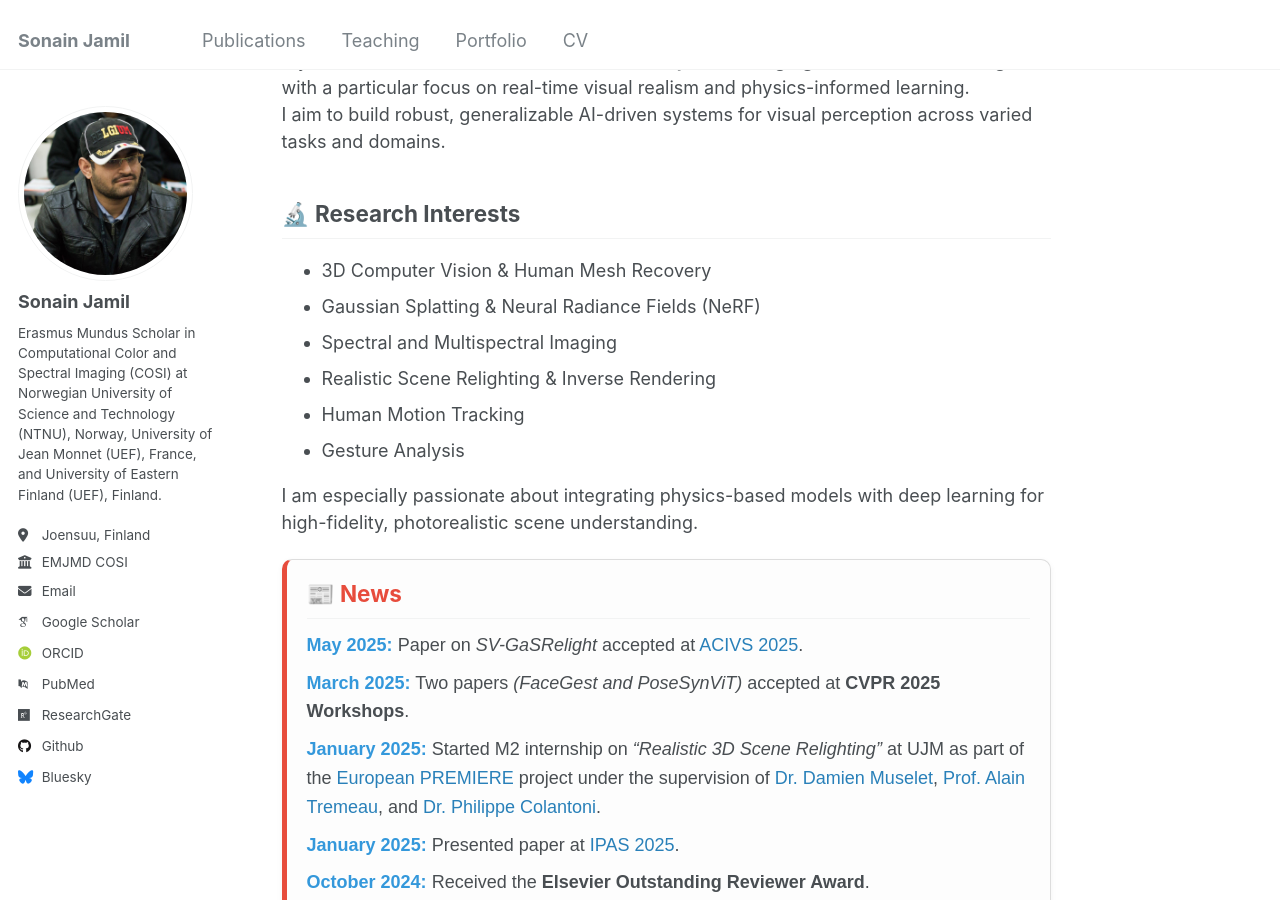
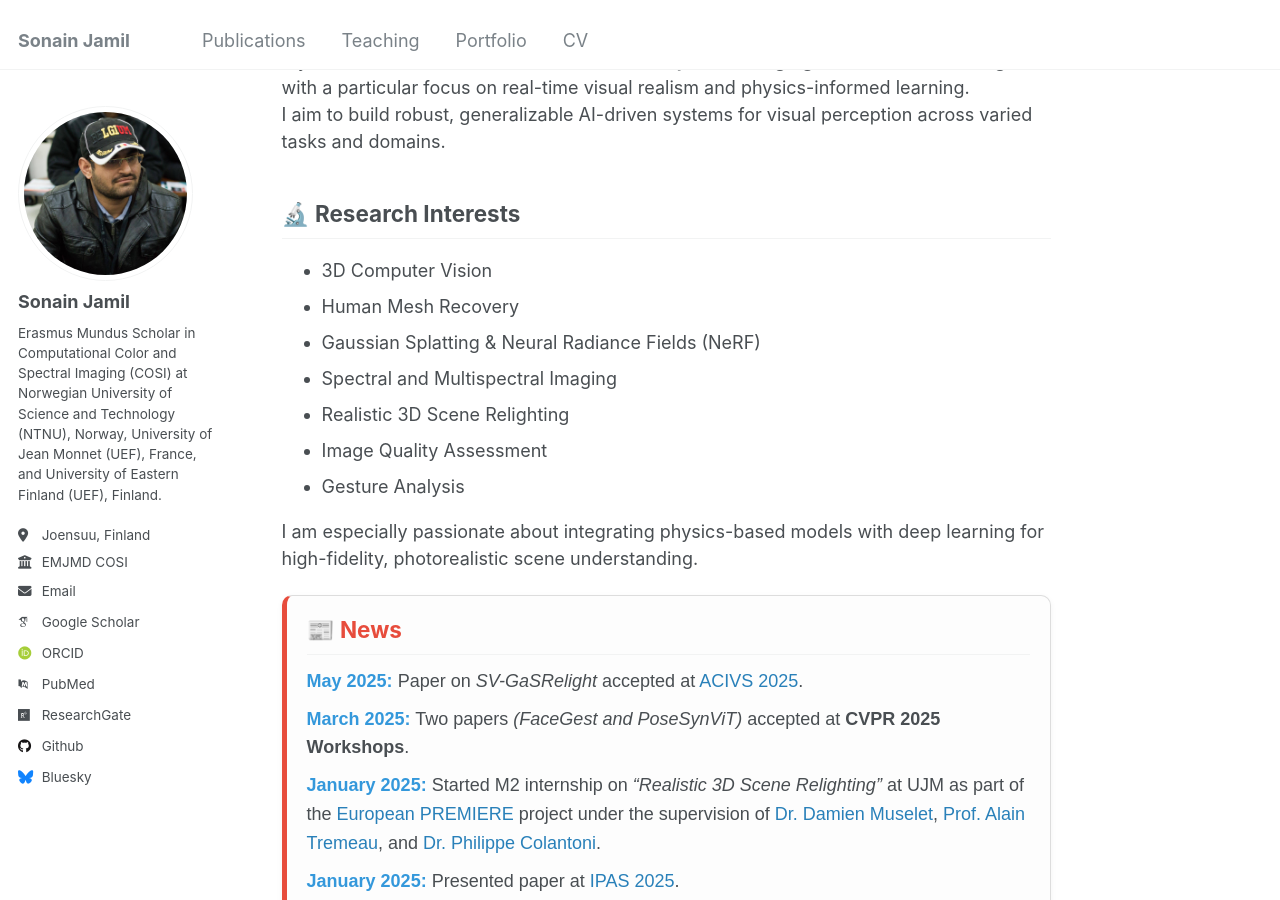
Before and after one commit to sonainjameel/sonainjamil, a Jekyll site: the page built from _pages/about.md, in a window 1280 px wide and 900 px high, scrolled down 350 px. Built offline with Jekyll 4.4.1, drawn with Linux system fonts in a browser that asks for light colours; some web fonts are replaced.

Commit message:
Update about.md

```diff
--- a/_pages/about.md
+++ b/_pages/about.md
@@ -20,11 +20,12 @@ I aim to build robust, generalizable AI-driven systems for visual perception acr
 
 ## 🔬 Research Interests
 
-- 3D Computer Vision & Human Mesh Recovery
+- 3D Computer Vision
+- Human Mesh Recovery
 - Gaussian Splatting & Neural Radiance Fields (NeRF)
 - Spectral and Multispectral Imaging
-- Realistic Scene Relighting & Inverse Rendering
-- Human Motion Tracking
+- Realistic 3D Scene Relighting
+- Image Quality Assessment
 - Gesture Analysis
 
 I am especially passionate about integrating physics-based models with deep learning for high-fidelity, photorealistic scene understanding.
```
